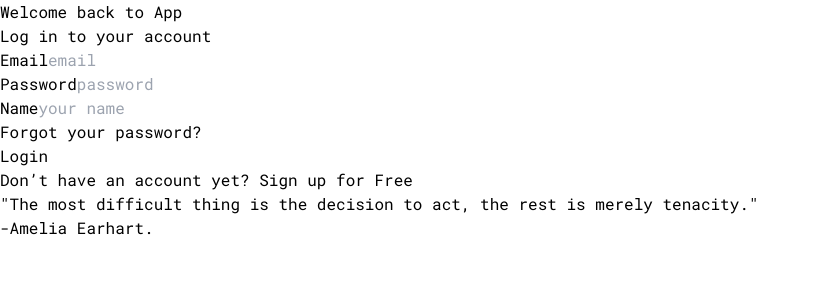
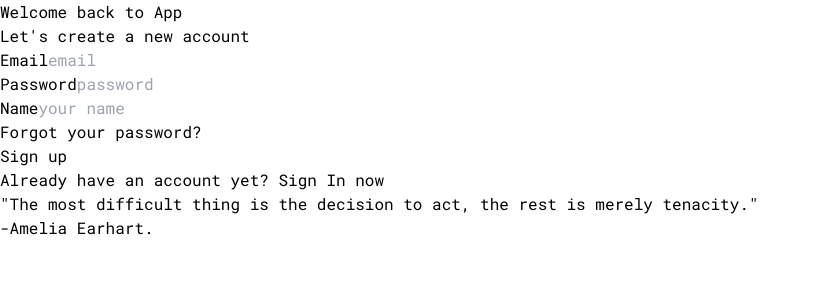
Before and after one commit to shashwat558/Full-stack-Todo-App, a React (Vite) app in the folder frontend/: page /signup in a window 1280 px wide. Shown: the top 300 px of the page, without its empty margins (0-819 px from the left). Built offline with nearby package versions, Linux system fonts and the light colour scheme.

Commit message:
Completed half frontend bit

```diff
--- a/frontend/src/App.jsx
+++ b/frontend/src/App.jsx
@@ -1,16 +1,22 @@
 
+import { Route, Routes } from 'react-router-dom'
 import Login from './components/Login'
+import Signup from './components/SignUp'
 
 function App() {
 
 
   return (
-    <div>
+    <Routes>
+       <Route path='/signup' element={<Signup />}/>
+       <Route path='/login' element={<Login />}/>
 
-        <Login />
+    </Routes>
 
 
-    </div>
+
+
+
   )
 }
 
--- a/frontend/src/components/Login.jsx
+++ b/frontend/src/components/Login.jsx
@@ -29,9 +29,9 @@ const Login = () => {
       <div className="absolute inset-0 -z-10 h-full w-full items-center px-5 py-24 [background:radial-gradient(125%_125%_at_50%_10%,#000_40%,#63e_100%)]"></div>
       </div>
 
-            <div className='flex flex-col md:flex-row md:justify-around h-full items-center'>
-                <div className="w-2/3 flex justify-center items-center h-full">
-                    <div className="max-w-lg relative flex flex-col p-4 rounded-md text-black bg-neutral-300 mt-10">
+            <div className='flex flex-col md:flex-row md:justify-around h-full items-center '>
+                <div className="md:w-1/2 flex justify-center items-center h-full">
+                    <div className="max-w-lg relative flex flex-col p-4 rounded-md text-black bg-neutral-300 md:mt-20 mt-20">
                         <div className="text-2xl font-bold mb-2 text-[#1e0e4b] text-center">Welcome back to <span className="text-[#7747ff]">App</span></div>
                         <div className="text-sm font-normal mb-4 text-center text-[#1e0e4b]">Log in to your account</div>
                         <form className="flex flex-col gap-3">
@@ -65,7 +65,7 @@ const Login = () => {
                         </div>
                     </div>
                 </div>
-                <div className='flex justify-center md:justify-start items-center md:w-1/3 h-full w-full mt-20'>
+                <div className='flex justify-center md:pl-10 items-center md:w-1/2 h-full w-full md:mt-20 mt-20'>
                     <p className='md:tracking-tighter tracking-normal max-w-80 text-gray-300 md:text-3xl text-xl leading-5'>
                         "The most difficult thing is the decision to act, the rest is merely tenacity." <div>-Amelia Earhart.</div>
                     </p>
--- a/frontend/src/components/SignUp.jsx
+++ b/frontend/src/components/SignUp.jsx
@@ -2,7 +2,7 @@ import axios from '../axios/axios';
 import React, { useState } from 'react';
 import { Link } from 'react-router-dom';
 
-const Signup = () => {
+const Login = () => {
     const [info, setInfo] = useState({});
 
     const handleChange = (e) => {
@@ -13,7 +13,7 @@ const Signup = () => {
     const handleSubmit = async (e) => {
         e.preventDefault();
         try {
-            const response = await axios.post("/user/signup", info);
+            const response = await axios.post("/user/login", info);
             const jwt = response.data;
             localStorage.setItem("token", jwt);
         } catch (err) {
@@ -22,16 +22,18 @@ const Signup = () => {
     }
 
     return (
-        <div className='w-full h-full relative'>
+        <div className='w-full h-full relative overflow-hidden'>
             {/* Background div with absolute positioning */}
 
-            <div className="absolute top-0 z-[-2] h-screen w-screen bg-neutral-950 bg-[radial-gradient(ellipse_80%_80%_at_50%_-20%,rgba(120,119,198,0.3),rgba(255,255,255,0))]"></div>
+            <div className='fixed top-0 -z-10 h-full w-full'>
+      <div className="absolute inset-0 -z-10 h-full w-full items-center px-5 py-24 [background:radial-gradient(125%_125%_at_50%_10%,#000_40%,#63e_100%)]"></div>
+      </div>
 
-            <div className='flex flex-col md:flex-row md:justify-around h-full justify-center items-center'>
-                <div className="w-2/3 flex justify-center items-center h-full">
-                    <div className="max-w-lg relative flex flex-col p-4 rounded-md text-black bg-neutral-300 mt-10">
+            <div className='flex flex-col md:flex-row md:justify-around h-full items-center'>
+                <div className="md:w-1/2 flex justify-center items-center h-full">
+                    <div className="max-w-lg relative flex flex-col p-4 rounded-md text-black bg-neutral-300 md:mt-20 mt-20">
                         <div className="text-2xl font-bold mb-2 text-[#1e0e4b] text-center">Welcome back to <span className="text-[#7747ff]">App</span></div>
-                        <div className="text-sm font-normal mb-4 text-center text-[#1e0e4b]">Create a new account</div>
+                        <div className="text-sm font-normal mb-4 text-center text-[#1e0e4b]"> Let's create a new account</div>
                         <form className="flex flex-col gap-3">
                             <div className="block relative">
                                 <label htmlFor="email" className="block text-gray-600 cursor-text text-sm leading-[140%] font-normal mb-2">Email</label>
@@ -51,19 +53,20 @@ const Signup = () => {
                                     onChange={handleChange}
                                     type="text" id='name' placeholder="your name" className="rounded border border-gray-200 text-sm w-full font-normal leading-[18px] text-black tracking-[0px] appearance-none block h-11 m-0 p-[11px] focus:ring-2 ring-offset-2 ring-gray-900 outline-0"/>
                             </div>
+
                             <div>
                                 <a className="text-sm text-[#7747ff]" href="#">Forgot your password?</a>
                             </div>
                             <button
                                 onClick={handleSubmit}
-                                type="submit" className="bg-[#7747ff] w-max m-auto px-6 py-2 rounded text-white text-sm font-normal">Login</button>
+                                type="submit" className="bg-[#7747ff] w-max m-auto px-6 py-2 rounded text-white text-sm font-normal">Sign up</button>
                         </form>
                         <div className="text-sm text-center mt-[1.6rem]">
-                            Already have an account yet? <span className="text-sm text-[#7747ff]"><Link to={'/signin'}>Signin</Link></span>
+                            Already have an account yet? <span className="text-sm text-[#7747ff]"><Link to={'/Login'}>Sign In now</Link></span>
                         </div>
                     </div>
                 </div>
-                <div className='flex justify-center md:justify-start items-center md:w-1/3 h-full w-full'>
+                <div className='flex justify-center md:pl-10 items-center md:w-1/2 h-full w-full mt-20'>
                     <p className='md:tracking-tighter tracking-normal max-w-80 text-gray-300 md:text-3xl text-xl leading-5'>
                         "The most difficult thing is the decision to act, the rest is merely tenacity." <div>-Amelia Earhart.</div>
                     </p>
```
